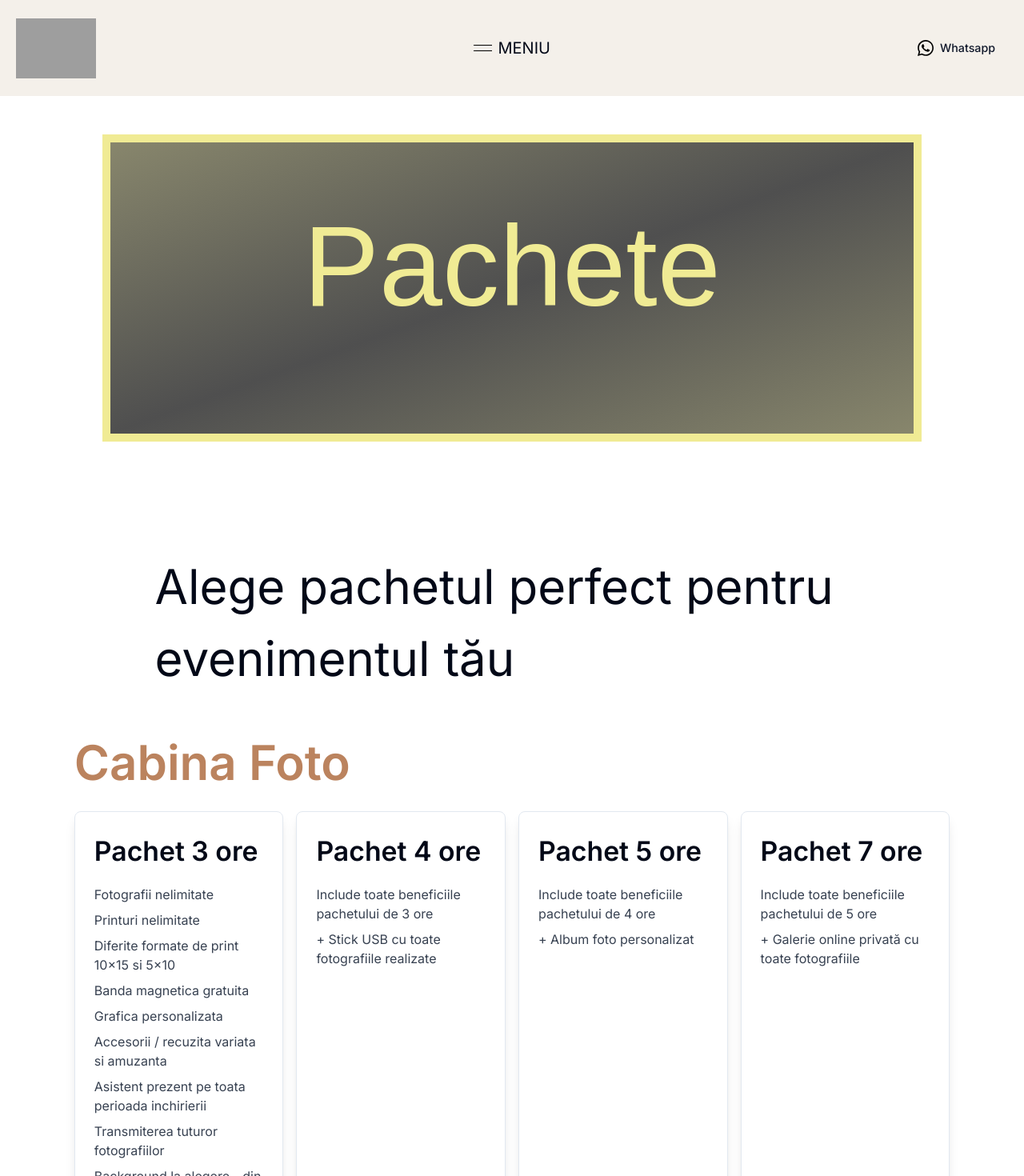
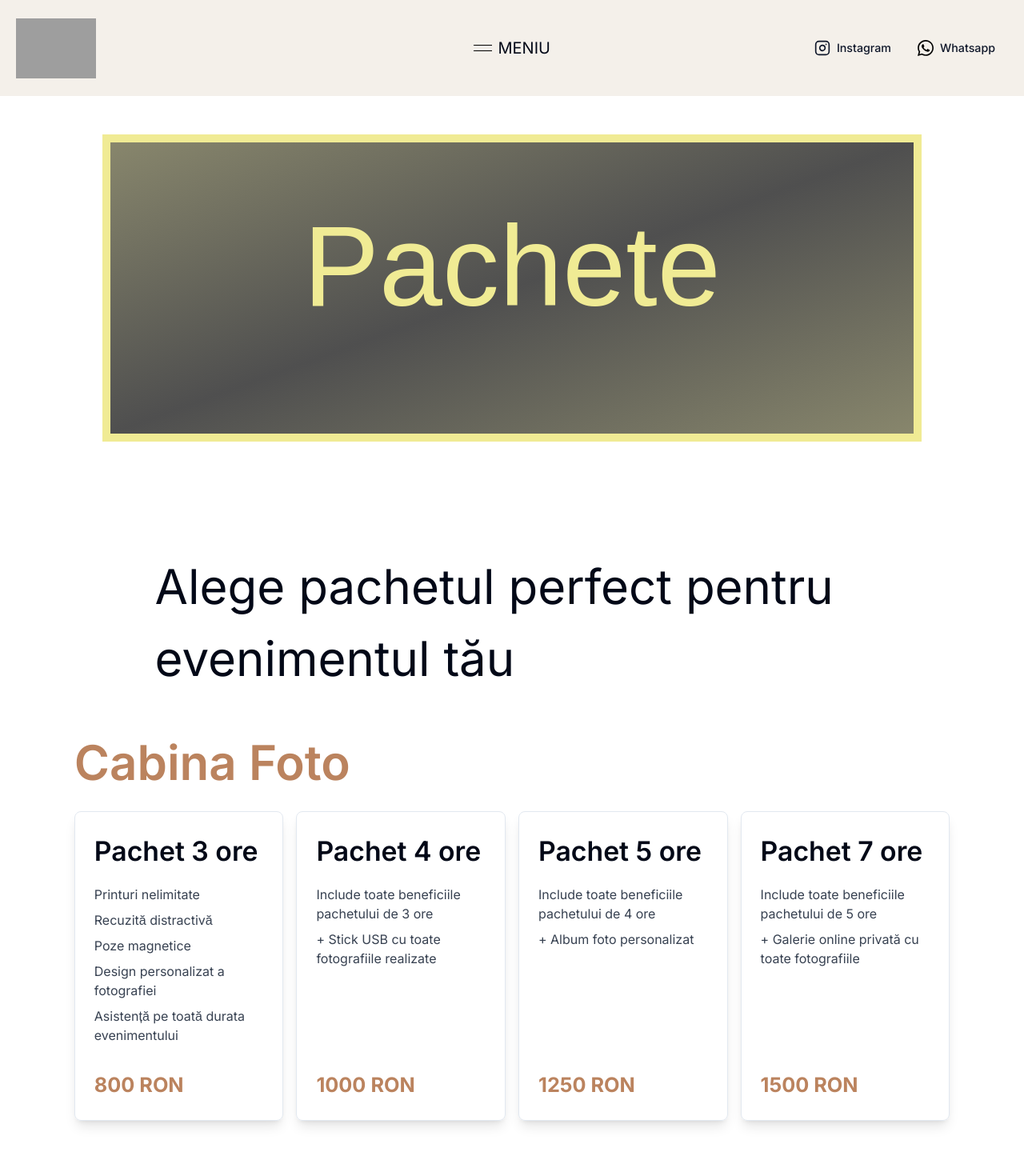
Before and after one commit to alexvieru1/expert-photo-booth, a Next.js app: page /pachete in a window 1280 px wide. Shown: the top 1470 px of the page at 80% size. Built offline with nearby package versions, Linux system fonts and the light colour scheme; grey boxes are pictures that could not be loaded; a web font is replaced by a local one.

Commit message:
added ig and email working

```diff
--- a/constants/packages.js
+++ b/constants/packages.js
@@ -5,16 +5,11 @@ export const packages = [
       {
         title: "Pachet 3 ore",
         features: [
-          "Fotografii nelimitate",
           "Printuri nelimitate",
-          "Diferite formate de print 10x15 si 5x10",
-          "Banda magnetica gratuita",
-          "Grafica personalizata",
-          "Accesorii / recuzita variata si amuzanta",
-          "Asistent prezent pe toata perioada inchirierii",
-          "Transmiterea tuturor fotografiilor",
-          "Background la alegere - din stocul nostru",
-          "Optional ALBUM-guestbook personalizat",
+          "Recuzită distractivă",
+          "Poze magnetice",
+          "Design personalizat a fotografiei",
+          "Asistență pe toată durata evenimentului",
         ],
         price: 800,
       },
--- a/src/components/header/index.jsx
+++ b/src/components/header/index.jsx
@@ -10,6 +10,7 @@ import Image from "next/image";
 import transparentLogo from "/public/images/logo.png";
 import { Button } from "../ui/button";
 import whatsappLogo from "/public/images/whatsapp.svg";
+import { InstagramIcon } from "lucide-react";
 
 export default function Header() {
   const [isActive, setIsActive] = useState(false);
@@ -60,6 +61,13 @@ export default function Header() {
         <div className={styles.shopContainer}>
           <Button
             variant="link"
+            onClick={() => window.open("https://www.instagram.com/expertphotobooth360/5")}
+          >
+            <InstagramIcon className="h-5 w-5 mr-2"/>
+            <p className="hidden md:flex">Instagram</p>
+          </Button>
+          <Button
+            variant="link"
             onClick={() => window.open("https://wa.me/40732406265")}
           >
             <Image className="mr-2" src={whatsappLogo} width={20} height={20} alt="wapp" />
--- a/src/components/header/style.module.scss
+++ b/src/components/header/style.module.scss
@@ -40,7 +40,7 @@
 
       .shopContainer {
         display: flex;
-        gap: 30px;
+        gap: 1px;
         position: absolute;
         right: 0;
 
```
Also changed, not shown: 1 other file (tests, documents, lock files or other folders).
